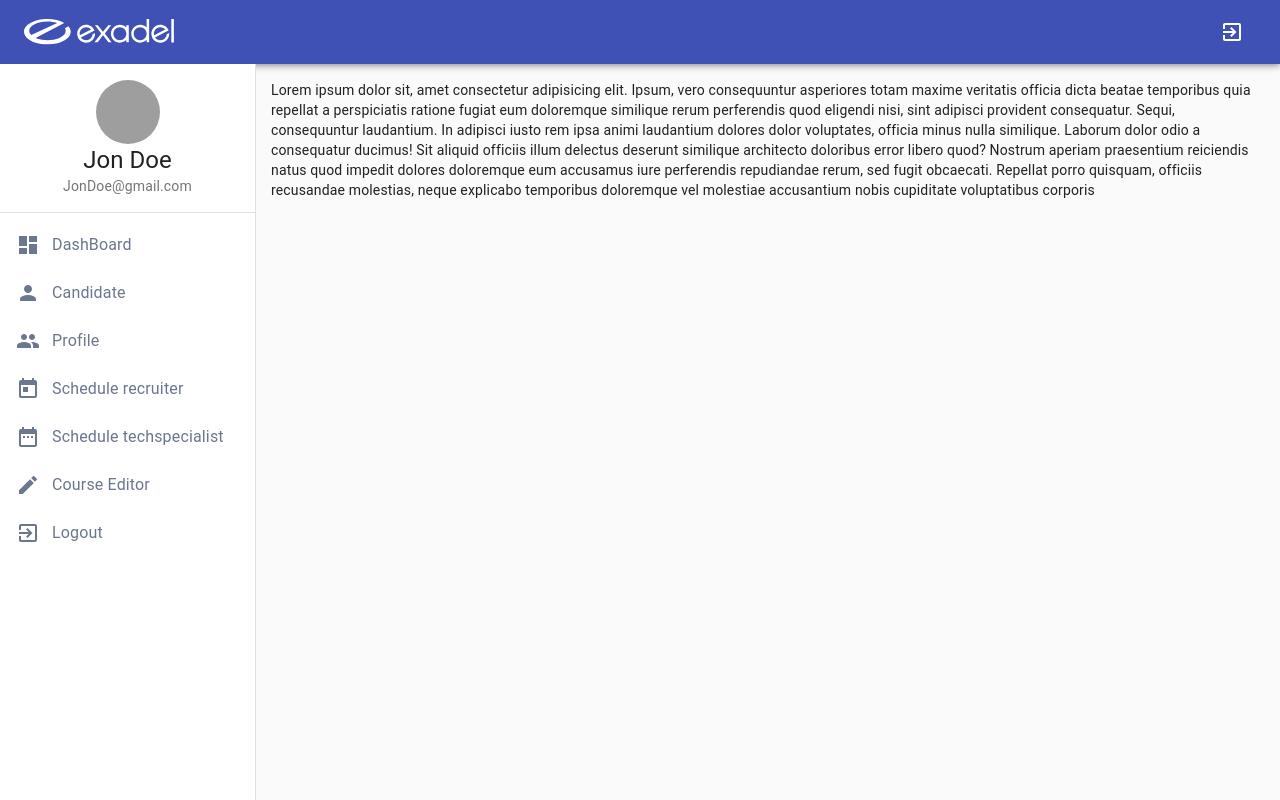
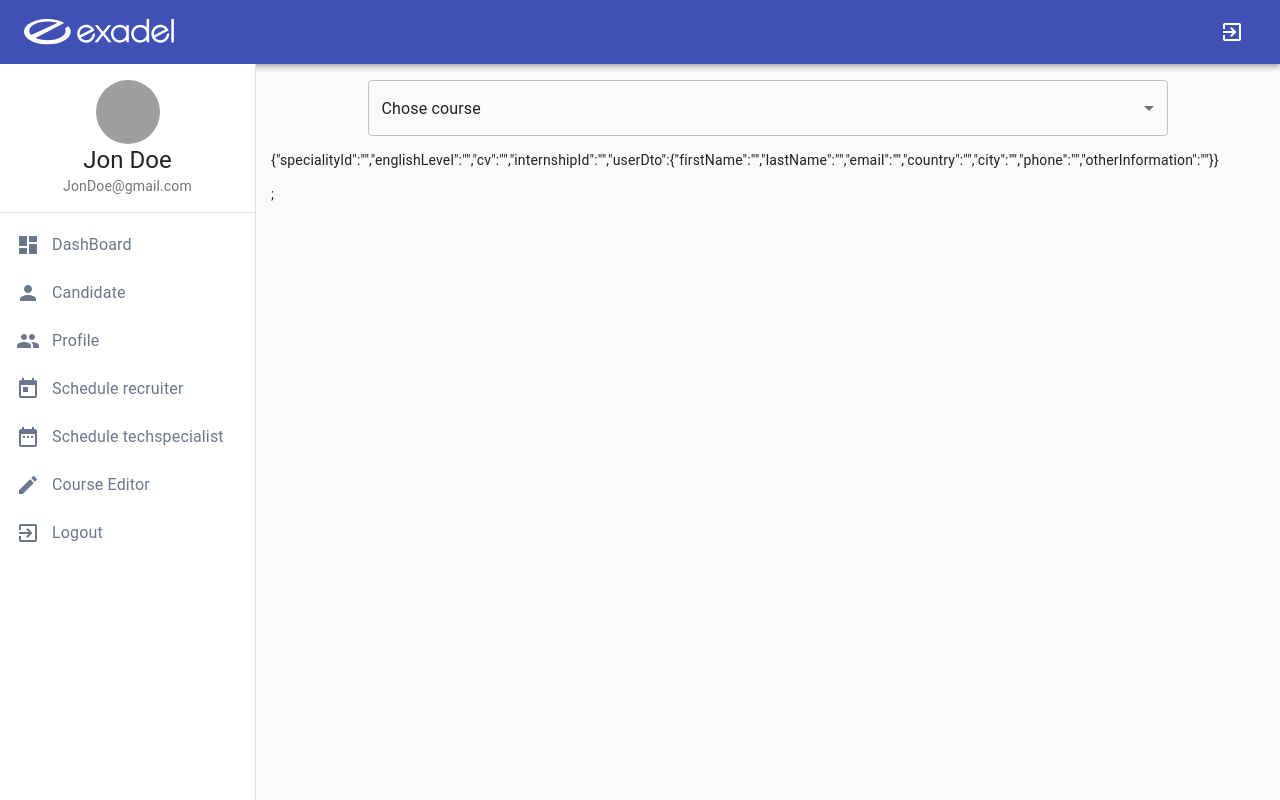
Before and after one commit to eugene-savko/recruitment-platform, a React (Create React App) app: page /candidate in a window 1280 px wide. Built offline with nearby package versions, Linux system fonts and the light colour scheme; grey boxes are pictures that could not be loaded.

Commit message:
feat: Added select

```diff
--- /dev/null
+++ b/src/app/context/StateMainContext.tsx
@@ -0,0 +1,39 @@
+import { IInitStateMainContext, IInitStateMain } from 'app/types';
+
+import React, { useState, createContext } from 'react';
+
+const initStateMainContext: IInitStateMainContext = {
+	dataFromServer: {
+		specialityId: '',
+		englishLevel: '',
+		cv: '',
+		internshipId: '',
+		userDto: {
+			firstName: '',
+			lastName: '',
+			email: '',
+			country: '',
+			city: '',
+			phone: '',
+			otherInformation: '',
+		},
+	},
+};
+
+export const StateMainContext = createContext<IInitStateMainContext>(
+	initStateMainContext
+);
+
+const StateMainContextProvider: React.FC<React.ReactNode> = ({ children }) => {
+	const [dataFromServer, setDataFromServer] = useState<IInitStateMain>(
+		initStateMainContext.dataFromServer
+	);
+
+	return (
+		<StateMainContext.Provider value={{ dataFromServer, setDataFromServer }}>
+			{children}
+		</StateMainContext.Provider>
+	);
+};
+
+export default StateMainContextProvider;
--- a/src/app/pages/AdminPage/Candidate/Candidate.tsx
+++ b/src/app/pages/AdminPage/Candidate/Candidate.tsx
@@ -1,18 +1,13 @@
-import React from 'react';
+import React, { useContext } from 'react';
+import { StateMainContext } from 'app/context/StateMainContext';
+import { SwitcherCourses } from './SwitcherCourses';
 
-export const Candidate: React.FunctionComponent = () => (
-	<div>
-		Lorem ipsum dolor sit, amet consectetur adipisicing elit. Ipsum, vero
-		consequuntur asperiores totam maxime veritatis officia dicta beatae
-		temporibus quia repellat a perspiciatis ratione fugiat eum doloremque
-		similique rerum perferendis quod eligendi nisi, sint adipisci provident
-		consequatur. Sequi, consequuntur laudantium. In adipisci iusto rem ipsa
-		animi laudantium dolores dolor voluptates, officia minus nulla similique.
-		Laborum dolor odio a consequatur ducimus! Sit aliquid officiis illum
-		delectus deserunt similique architecto doloribus error libero quod? Nostrum
-		aperiam praesentium reiciendis natus quod impedit dolores doloremque eum
-		accusamus iure perferendis repudiandae rerum, sed fugit obcaecati. Repellat
-		porro quisquam, officiis recusandae molestias, neque explicabo temporibus
-		doloremque vel molestiae accusantium nobis cupiditate voluptatibus corporis
-	</div>
-);
+export const Candidate: React.FunctionComponent = () => {
+	const { dataFromServer } = useContext(StateMainContext);
+	return (
+		<React.Fragment>
+			<SwitcherCourses />
+			<p>{JSON.stringify(dataFromServer)}</p>;
+		</React.Fragment>
+	);
+};
--- /dev/null
+++ b/src/app/pages/AdminPage/Candidate/SwitcherCourses/components/SwitcherFormControl.ts
@@ -0,0 +1,9 @@
+import styled from 'styled-components';
+
+import { FormControl } from '@material-ui/core';
+
+const SwitcherFormControl = styled(FormControl)`
+	width: 800px;
+`;
+
+export default SwitcherFormControl;
--- /dev/null
+++ b/src/app/pages/AdminPage/Candidate/SwitcherCourses/components/SwitcherFormControlWrapper.ts
@@ -0,0 +1,8 @@
+import styled from 'styled-components';
+
+const SwitcherFormControlWrapper = styled.div`
+	width: 100%;
+	text-align: center;
+`;
+
+export default SwitcherFormControlWrapper;
--- /dev/null
+++ b/src/app/pages/AdminPage/Candidate/SwitcherCourses/components/SwitcherSelect.ts
@@ -0,0 +1,8 @@
+import styled from 'styled-components';
+import { Select } from '@material-ui/core';
+
+const SwitcherSelect = styled(Select)`
+	text-align: left;
+`;
+
+export default SwitcherSelect;
--- /dev/null
+++ b/src/app/pages/AdminPage/Candidate/SwitcherCourses/components/index.ts
@@ -0,0 +1,5 @@
+import SwitcherFormControl from './SwitcherFormControl';
+import SwitcherFormControlWrapper from './SwitcherFormControlWrapper';
+import SwitcherSelect from './SwitcherSelect';
+
+export { SwitcherFormControl, SwitcherFormControlWrapper, SwitcherSelect };
--- /dev/null
+++ b/src/app/pages/AdminPage/Candidate/SwitcherCourses/index.tsx
@@ -0,0 +1,41 @@
+import React, { useState, useContext } from 'react';
+import { MenuItem } from '@material-ui/core';
+import { dataCommonCourses } from 'app/db/dataCommonCourses';
+import { dataQA } from 'app/db/dataQA';
+import { dataJavaScripAndJava } from 'app/db/dataJavaScripAndJava';
+import { StateMainContext } from 'app/context/StateMainContext';
+import { IDataCommonCourses } from 'app/types';
+import SwitcherFormControl from './components/SwitcherFormControl';
+import SwitcherFormControlWrapper from './components/SwitcherFormControlWrapper';
+import SwitcherSelect from './components/SwitcherSelect';
+
+export const SwitcherCourses: React.FunctionComponent = () => {
+	const [course, setCourse] = useState('');
+
+	const { setDataFromServer } = useContext(StateMainContext);
+
+	const handleChange = (e: React.ChangeEvent<{ value: unknown }>) => {
+		setCourse(e.target.value as string);
+		const idCourse = e.target.value;
+		return idCourse === 1
+			? setDataFromServer?.(dataJavaScripAndJava)
+			: setDataFromServer?.(dataQA);
+	};
+
+	return (
+		<React.Fragment>
+			<SwitcherFormControlWrapper>
+				<SwitcherFormControl variant="outlined">
+					<SwitcherSelect value={course} onChange={handleChange} displayEmpty>
+						<MenuItem value="">Chose course</MenuItem>
+						{dataCommonCourses.map((a: IDataCommonCourses) => (
+							<MenuItem key={a.nameCourses} value={a.idCourse}>
+								{a.nameCourses}
+							</MenuItem>
+						))}
+					</SwitcherSelect>
+				</SwitcherFormControl>
+			</SwitcherFormControlWrapper>
+		</React.Fragment>
+	);
+};
```
